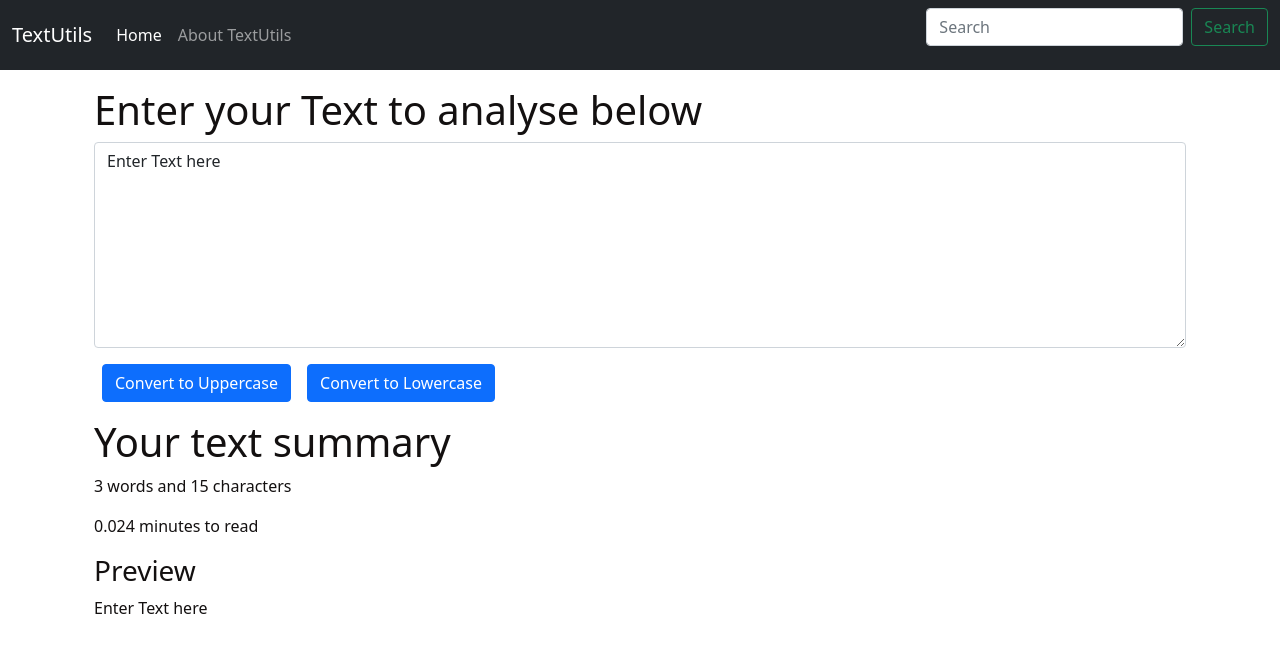
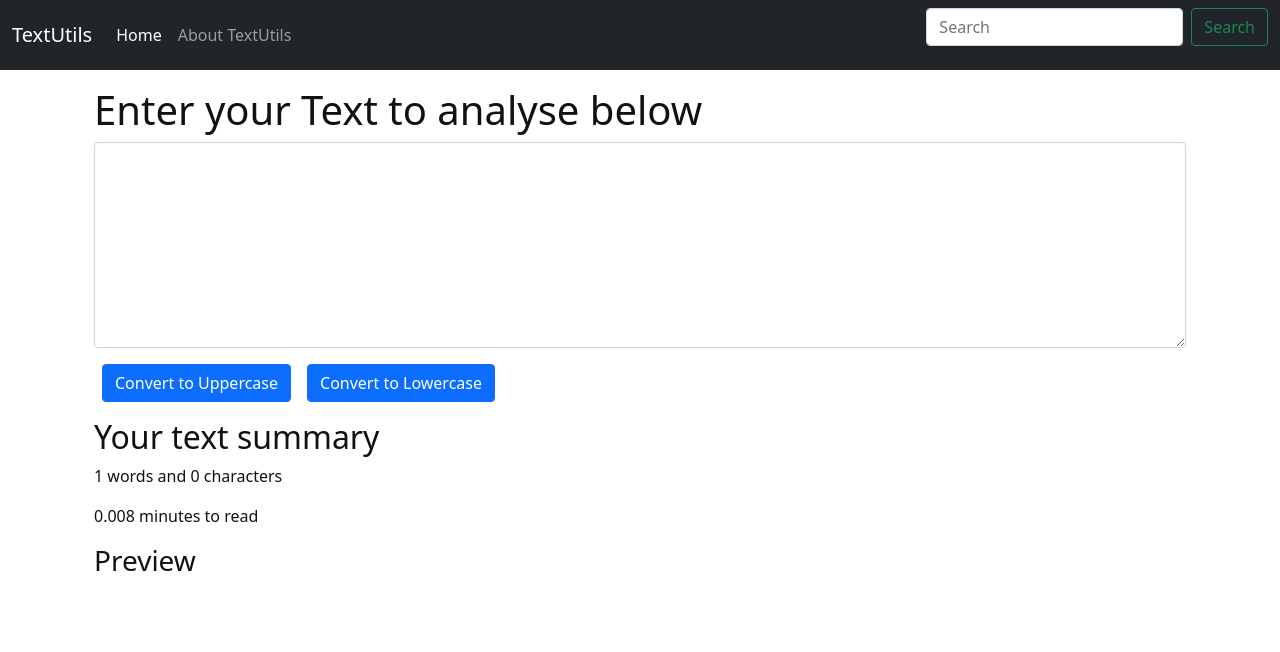
Before and after one commit to parijatmitra/react-practice, a React (Create React App) app: page / in a window 1280 px wide. Shown: the top 652 px of the page. Built offline with nearby package versions, Linux system fonts and the light colour scheme.

Commit message:
adding more logic part 2

```diff
--- a/src/components/TextForm.js
+++ b/src/components/TextForm.js
@@ -19,7 +19,7 @@
     // console.log("On change");
     setText(event.target.value);
   }
-  const [text, setText] = useState('Enter Text here');
+  const [text, setText] = useState("");
 
   return (
     <>
@@ -35,7 +35,7 @@
 </div>
 
 <div className = "container my-3">
-  <h1> Your text summary</h1>
+  <h2> Your text summary</h2>
   <p>{text.split(" ").length} words and {text.length} characters</p>
   <p>{0.008 * text.split(" ").length} minutes to read</p>
   <h3>Preview</h3>
```
